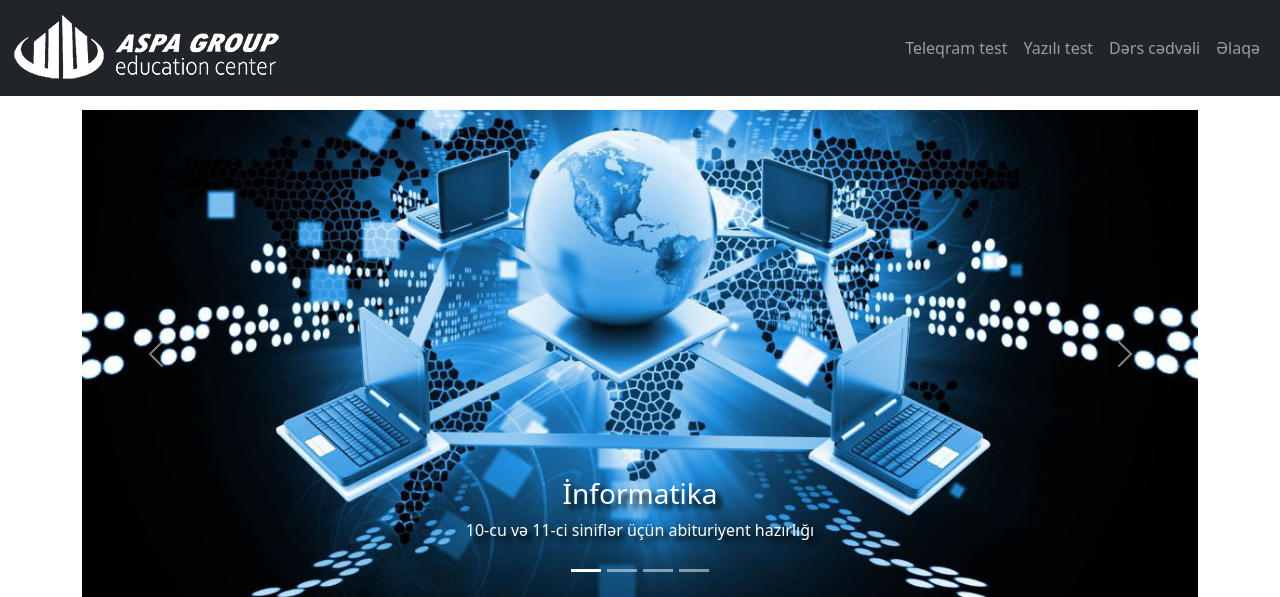
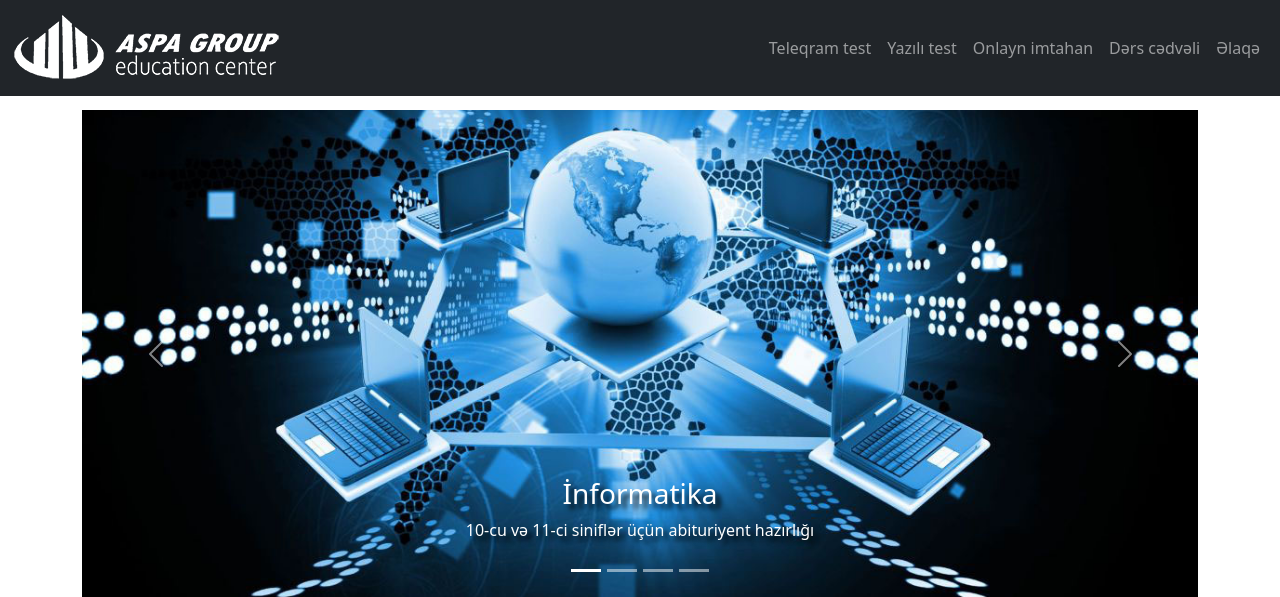
Before and after one commit to elmual/telegram, a Flask app: page / in a window 1280 px wide. Shown: the top 597 px of the page. Run offline with Flask 3, Linux system fonts and the light colour scheme; data that the repository does not hold is empty.

Commit message:
quizz id

```diff
--- a/templates/index.html
+++ b/templates/index.html
@@ -61,6 +61,9 @@
             </li>
             <li class="nav-item">
               <a class="nav-link" href="#yazili">Yazılı test</a>
+            </li>
+            <li class="nav-item">
+              <a class="nav-link" href="#quizz">Onlayn imtahan</a>
             </li>
             <li class="nav-item">
               <a class="nav-link" href="#cedvel">Dərs cədvəli</a>
@@ -800,7 +803,7 @@
       class="container img-thumbnail mt-4"
       data-aos="fade-up"
       data-aos-delay="200"
-      id="yazili"
+      id="quizz"
       style="scroll-margin-top: 110px"
     >
       <h2 class="mt-3 mb-4">📊 Onlayn imtahan nəticələri</h2>
```
